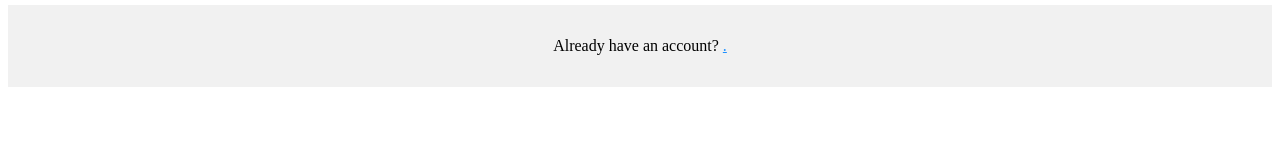
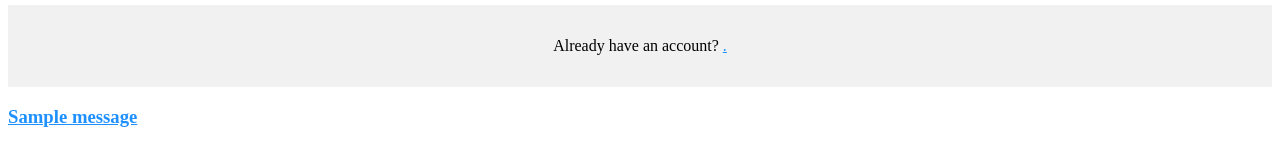
Before and after one commit to anujdev11/Django, a Django app: page /accounts/register in a window 1280 px wide. Shown: the part 848-994 px from the top of the page. Before the commit the page ends 935 px from the top, so only its background shows below. Run offline with Django 3.2, Linux system fonts and the light colour scheme; tables that the repository leaves empty hold one stand-in row (values such as "Sample post"); one stand-in notice (Sample message) is shown.

Commit message:
As it is

```diff
--- a/accounts/views.py
+++ b/accounts/views.py
@@ -46,7 +46,7 @@
                 return HttpResponse('Email already exists')
             else:
                 user = User.objects.create_user(username=user_name, password=password,email=email,first_name=first_name,last_name=last_name)
-                user.save()
+                user.save();
                 print('User Created')
                 return redirect("login")
         else:
--- a/templates/registration.html
+++ b/templates/registration.html
@@ -88,6 +88,12 @@
   <div class="container signin">
     <p>Already have an account? <a href="{" Sign in</a>.</p>
   </div>
+<div>
+    {% for message in messages %}
+    <h3>{{message}}</h3
+    {% endfor %}
+</div>
+
 </form>
 </body>
 </html>
```
